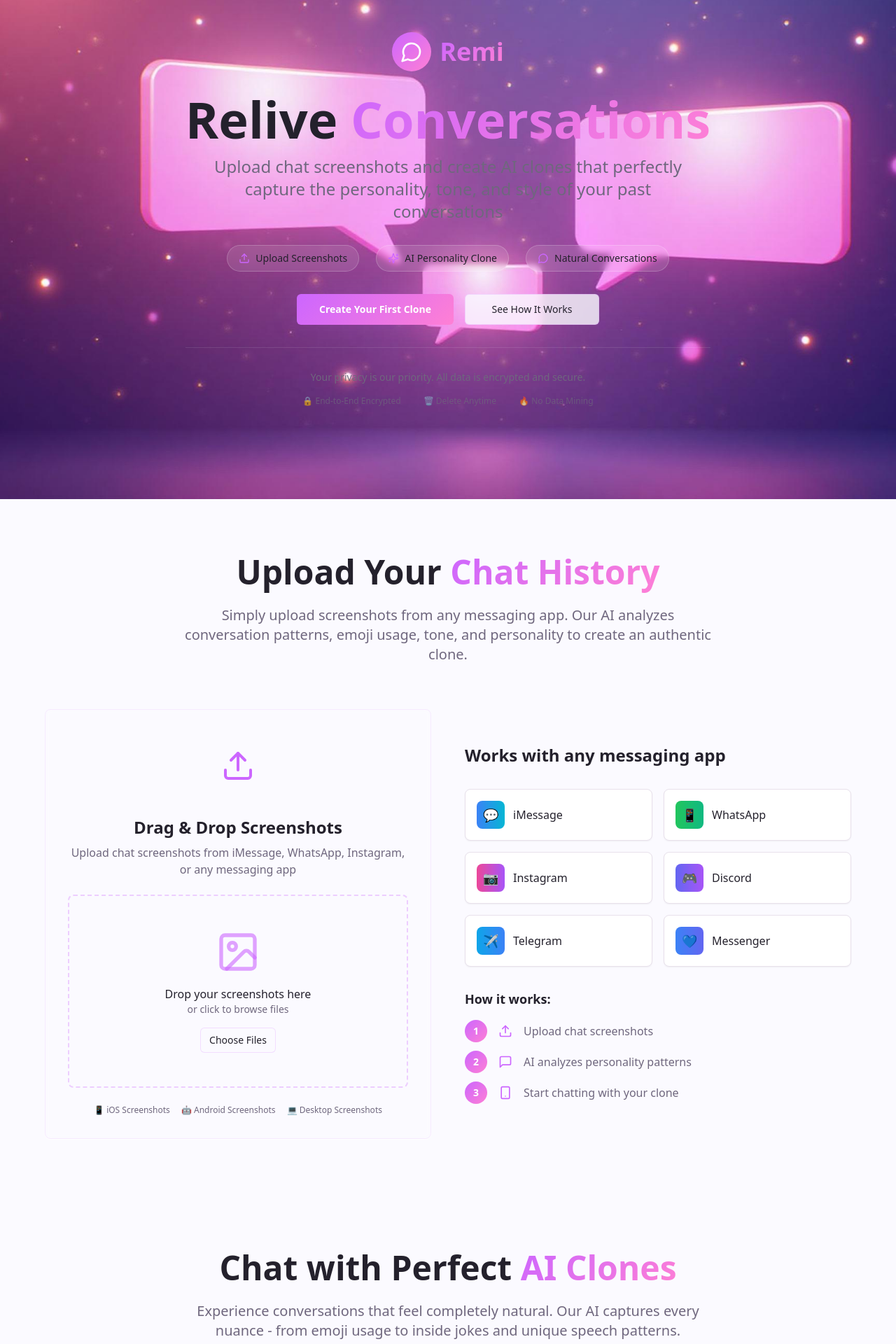
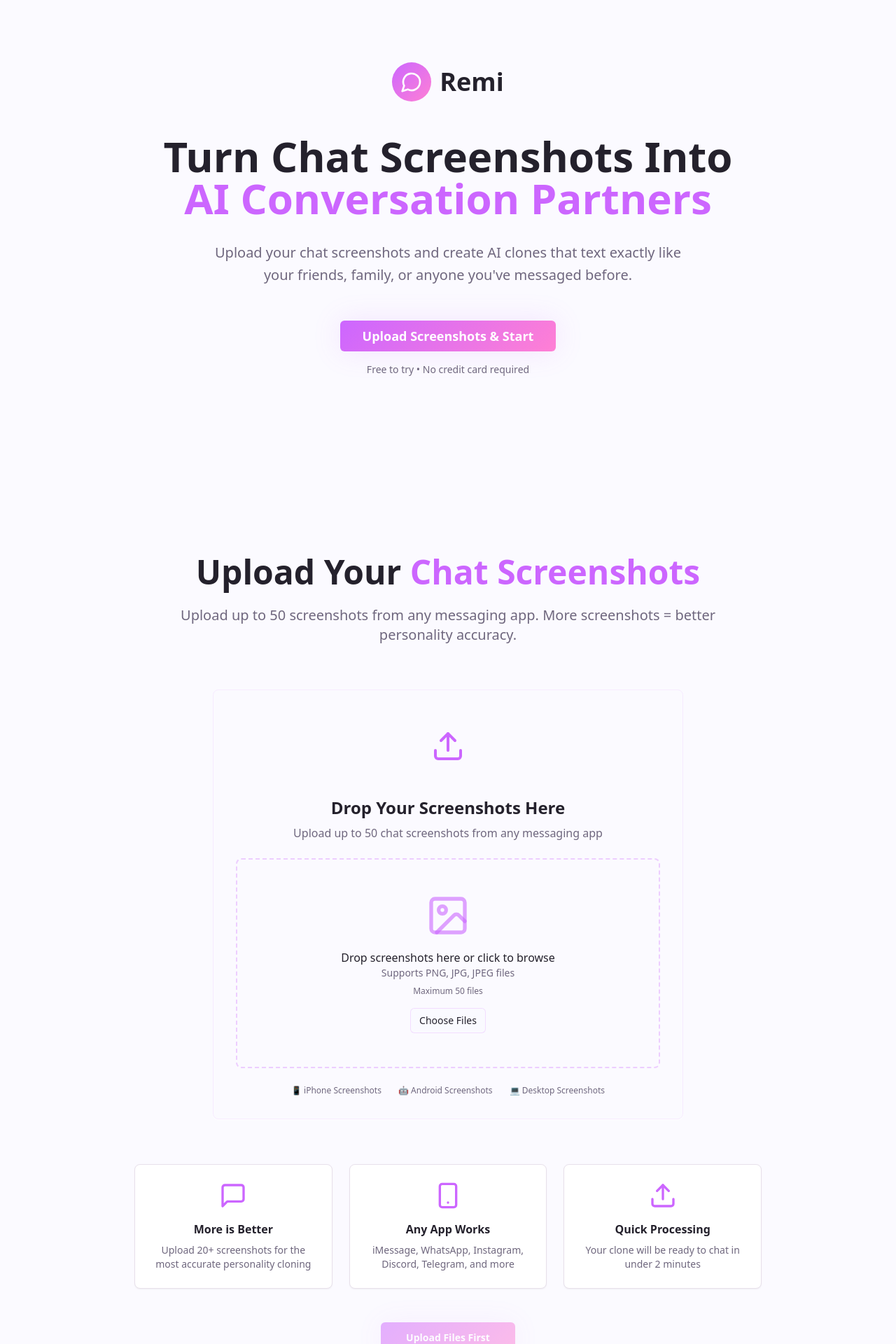
Before and after one commit to DanteBuonadonna/remiex, a React (Vite) app: page / in a window 1280 px wide. Shown: the part 87-2007 px from the top of the page at 70% size. Built offline with nearby package versions, Linux system fonts and the light colour scheme.

Commit message:
Simplify Home Screen UI
Refactor the home screen to reduce visual clutter and improve text readability. Increase the maximum number of allowed screenshot uploads to 50.

```diff
--- a/src/components/HeroSection.tsx
+++ b/src/components/HeroSection.tsx
@@ -1,81 +1,42 @@
 import { Button } from "@/components/ui/button";
-import { MessageCircle, Sparkles, Upload } from "lucide-react";
-import heroBackground from "@/assets/hero-bg.jpg";
+import { MessageCircle } from "lucide-react";
 
 const HeroSection = () => {
   return (
-    <section className="relative min-h-screen flex items-center justify-center overflow-hidden">
-      {/* Background Image */}
-      <div
-        className="absolute inset-0 bg-cover bg-center bg-no-repeat"
-        style={{ backgroundImage: `url(${heroBackground})` }}
-      />
-
-      {/* Gradient Overlay */}
-      <div className="absolute inset-0 bg-gradient-hero/80" />
-
-      {/* Content */}
-      <div className="relative z-10 max-w-4xl mx-auto px-6 text-center">
-        <div className="space-y-8">
+    <section className="min-h-screen flex items-center justify-center px-6">
+      <div className="max-w-4xl mx-auto text-center space-y-12">
         {/* Logo/Brand */}
-          <div className="flex items-center justify-center gap-3 mb-8">
-            <div className="p-3 rounded-full bg-gradient-primary shadow-glow">
+        <div className="flex items-center justify-center gap-3">
+          <div className="p-3 rounded-full bg-gradient-primary">
             <MessageCircle className="w-8 h-8 text-white" />
           </div>
-            <h1 className="text-4xl font-bold bg-gradient-primary bg-clip-text text-transparent">
+          <h1 className="text-4xl font-bold text-foreground">
             Remi
           </h1>
         </div>
 
-          {/* Main Headline */}
-          <div className="space-y-4">
-            <h2 className="text-5xl md:text-7xl font-bold text-foreground leading-tight">
-              Relive
-              <span className="bg-gradient-primary bg-clip-text text-transparent"> Conversations</span>
+        {/* Main Content */}
+        <div className="space-y-8">
+          <h2 className="text-5xl md:text-6xl font-bold text-foreground leading-tight">
+            Turn Chat Screenshots Into
+            <br />
+            <span className="text-primary">AI Conversation Partners</span>
           </h2>
-            <p className="text-xl md:text-2xl text-muted-foreground max-w-2xl mx-auto leading-relaxed">
-              Upload chat screenshots and create AI clones that perfectly capture the personality,
-              tone, and style of your past conversations
+
+          <p className="text-xl text-muted-foreground max-w-2xl mx-auto leading-relaxed">
+            Upload your chat screenshots and create AI clones that text exactly like your friends,
+            family, or anyone you've messaged before.
           </p>
         </div>
 
-          {/* Feature Highlights */}
-          <div className="flex flex-wrap justify-center gap-6 my-12">
-            <div className="flex items-center gap-2 px-4 py-2 rounded-full bg-white/10 backdrop-blur-sm border border-white/20">
-              <Upload className="w-4 h-4 text-primary" />
-              <span className="text-sm font-medium">Upload Screenshots</span>
-            </div>
-            <div className="flex items-center gap-2 px-4 py-2 rounded-full bg-white/10 backdrop-blur-sm border border-white/20">
-              <Sparkles className="w-4 h-4 text-primary" />
-              <span className="text-sm font-medium">AI Personality Clone</span>
-            </div>
-            <div className="flex items-center gap-2 px-4 py-2 rounded-full bg-white/10 backdrop-blur-sm border border-white/20">
-              <MessageCircle className="w-4 h-4 text-primary" />
-              <span className="text-sm font-medium">Natural Conversations</span>
-            </div>
-          </div>
-
-          {/* CTA Buttons */}
-          <div className="flex flex-col sm:flex-row gap-4 justify-center items-center">
-            <Button size="lg" variant="hero" className="min-w-48">
-              Create Your First Clone
+        {/* Simple CTA */}
+        <div className="space-y-4">
+          <Button size="lg" variant="hero" className="text-lg px-8 py-4">
+            Upload Screenshots & Start
           </Button>
-            <Button size="lg" variant="outline" className="min-w-48">
-              See How It Works
-            </Button>
-          </div>
-
-          {/* Trust Indicators */}
-          <div className="mt-12 pt-8 border-t border-white/10">
-            <p className="text-sm text-muted-foreground mb-4">
-              Your privacy is our priority. All data is encrypted and secure.
+          <p className="text-sm text-muted-foreground">
+            Free to try • No credit card required
           </p>
-            <div className="flex justify-center items-center gap-8 text-xs text-muted-foreground/70">
-              <span>🔒 End-to-End Encrypted</span>
-              <span>🗑️ Delete Anytime</span>
-              <span>🔥 No Data Mining</span>
-            </div>
-          </div>
         </div>
       </div>
     </section>
--- a/src/components/UploadSection.tsx
+++ b/src/components/UploadSection.tsx
@@ -1,104 +1,127 @@
 import { Button } from "@/components/ui/button";
 import { Card } from "@/components/ui/card";
-import { Upload, Image, Smartphone, MessageSquare } from "lucide-react";
+import { Upload, Image, Smartphone, MessageSquare, CheckCircle } from "lucide-react";
+import { useState } from "react";
 
 const UploadSection = () => {
+  const [uploadedCount, setUploadedCount] = useState(0);
+  const maxFiles = 50;
+
   return (
     <section className="py-20 px-6">
       <div className="max-w-6xl mx-auto">
         {/* Section Header */}
         <div className="text-center mb-16">
           <h2 className="text-4xl md:text-5xl font-bold text-foreground mb-6">
-            Upload Your <span className="bg-gradient-primary bg-clip-text text-transparent">Chat History</span>
+            Upload Your <span className="text-primary">Chat Screenshots</span>
           </h2>
           <p className="text-xl text-muted-foreground max-w-3xl mx-auto">
-            Simply upload screenshots from any messaging app. Our AI analyzes conversation patterns,
-            emoji usage, tone, and personality to create an authentic clone.
+            Upload up to 50 screenshots from any messaging app. More screenshots = better personality accuracy.
           </p>
         </div>
 
         {/* Upload Interface */}
-        <div className="grid lg:grid-cols-2 gap-12 items-center">
-          {/* Upload Card */}
-          <Card className="p-8 shadow-card border-primary/10 bg-gradient-secondary/50 backdrop-blur-sm">
+        <div className="max-w-2xl mx-auto">
+          <Card className="p-8 shadow-card border-primary/10 bg-gradient-secondary/30">
             <div className="text-center space-y-6">
               <div className="p-6 rounded-full bg-gradient-primary/10 w-fit mx-auto">
                 <Upload className="w-12 h-12 text-primary" />
               </div>
 
               <div>
-                <h3 className="text-2xl font-semibold mb-2">Drag & Drop Screenshots</h3>
+                <h3 className="text-2xl font-semibold mb-2">Drop Your Screenshots Here</h3>
                 <p className="text-muted-foreground">
-                  Upload chat screenshots from iMessage, WhatsApp, Instagram, or any messaging app
+                  Upload up to {maxFiles} chat screenshots from any messaging app
                 </p>
               </div>
+
+              {/* Upload Progress */}
+              {uploadedCount > 0 && (
+                <div className="space-y-2">
+                  <div className="flex items-center justify-center gap-2">
+                    <CheckCircle className="w-5 h-5 text-green-500" />
+                    <span className="text-sm font-medium">{uploadedCount} of {maxFiles} files uploaded</span>
+                  </div>
+                  <div className="w-full bg-muted rounded-full h-2">
+                    <div
+                      className="bg-gradient-primary h-2 rounded-full transition-all duration-300"
+                      style={{ width: `${(uploadedCount / maxFiles) * 100}%` }}
+                    />
+                  </div>
+                </div>
+              )}
 
               <div className="border-2 border-dashed border-primary/30 rounded-lg p-12 bg-white/5 hover:bg-white/10 transition-colors cursor-pointer">
                 <div className="space-y-4">
                   <Image className="w-16 h-16 text-primary/60 mx-auto" />
                   <div>
-                    <p className="font-medium">Drop your screenshots here</p>
-                    <p className="text-sm text-muted-foreground">or click to browse files</p>
+                    <p className="font-medium">Drop screenshots here or click to browse</p>
+                    <p className="text-sm text-muted-foreground">Supports PNG, JPG, JPEG files</p>
+                    <p className="text-xs text-muted-foreground mt-2">Maximum {maxFiles} files</p>
                   </div>
-                  <Button variant="outline" size="sm">
+                  <Button
+                    variant="outline"
+                    size="sm"
+                    onClick={() => setUploadedCount(Math.min(uploadedCount + 5, maxFiles))}
+                  >
                     Choose Files
                   </Button>
                 </div>
               </div>
 
-              <div className="flex justify-center gap-4 text-xs text-muted-foreground">
-                <span>📱 iOS Screenshots</span>
+              <div className="flex justify-center gap-6 text-xs text-muted-foreground">
+                <span>📱 iPhone Screenshots</span>
                 <span>🤖 Android Screenshots</span>
                 <span>💻 Desktop Screenshots</span>
               </div>
             </div>
           </Card>
+        </div>
 
-          {/* Supported Apps */}
-          <div className="space-y-8">
-            <h3 className="text-2xl font-semibold text-center lg:text-left">
-              Works with any messaging app
-            </h3>
+        {/* Tips Section */}
+        <div className="mt-16 max-w-4xl mx-auto">
+          <div className="grid md:grid-cols-2 lg:grid-cols-3 gap-6">
+            {/* Tips Cards */}
+            <Card className="p-6 text-center hover:shadow-card transition-all duration-300">
+              <MessageSquare className="w-10 h-10 text-primary mx-auto mb-4" />
+              <h4 className="font-semibold mb-2">More is Better</h4>
+              <p className="text-sm text-muted-foreground">
+                Upload 20+ screenshots for the most accurate personality cloning
+              </p>
+            </Card>
 
-            <div className="grid grid-cols-2 gap-4">
-              {[
-                { name: "iMessage", icon: "💬", color: "from-blue-500 to-cyan-500" },
-                { name: "WhatsApp", icon: "📱", color: "from-green-500 to-emerald-500" },
-                { name: "Instagram", icon: "📷", color: "from-pink-500 to-purple-500" },
-                { name: "Discord", icon: "🎮", color: "from-indigo-500 to-purple-500" },
-                { name: "Telegram", icon: "✈️", color: "from-sky-500 to-blue-500" },
-                { name: "Messenger", icon: "💙", color: "from-blue-500 to-indigo-500" },
-              ].map((app) => (
-                <Card key={app.name} className="p-4 hover:shadow-card transition-all duration-300 hover:scale-105 cursor-pointer">
-                  <div className="flex items-center gap-3">
-                    <div className={`w-10 h-10 rounded-lg bg-gradient-to-r ${app.color} flex items-center justify-center text-white text-lg`}>
-                      {app.icon}
-                    </div>
-                    <span className="font-medium">{app.name}</span>
-                  </div>
-                </Card>
-              ))}
-            </div>
+            <Card className="p-6 text-center hover:shadow-card transition-all duration-300">
+              <Smartphone className="w-10 h-10 text-primary mx-auto mb-4" />
+              <h4 className="font-semibold mb-2">Any App Works</h4>
+              <p className="text-sm text-muted-foreground">
+                iMessage, WhatsApp, Instagram, Discord, Telegram, and more
+              </p>
+            </Card>
 
-            {/* Process Steps */}
-            <div className="space-y-4 mt-8">
-              <h4 className="font-semibold text-lg">How it works:</h4>
-              <div className="space-y-3">
-                {[
-                  { step: "1", text: "Upload chat screenshots", icon: Upload },
-                  { step: "2", text: "AI analyzes personality patterns", icon: MessageSquare },
-                  { step: "3", text: "Start chatting with your clone", icon: Smartphone },
-                ].map(({ step, text, icon: Icon }) => (
-                  <div key={step} className="flex items-center gap-4">
-                    <div className="w-8 h-8 rounded-full bg-gradient-primary text-white flex items-center justify-center text-sm font-bold">
-                      {step}
-                    </div>
-                    <Icon className="w-5 h-5 text-primary" />
-                    <span className="text-muted-foreground">{text}</span>
-                  </div>
-                ))}
-              </div>
-            </div>
+            <Card className="p-6 text-center hover:shadow-card transition-all duration-300 md:col-span-2 lg:col-span-1">
+              <Upload className="w-10 h-10 text-primary mx-auto mb-4" />
+              <h4 className="font-semibold mb-2">Quick Processing</h4>
+              <p className="text-sm text-muted-foreground">
+                Your clone will be ready to chat in under 2 minutes
+              </p>
+            </Card>
+          </div>
+
+          {/* Next Step */}
+          <div className="text-center mt-12">
+            <Button
+              variant="hero"
+              size="lg"
+              disabled={uploadedCount === 0}
+              className="min-w-48"
+            >
+              {uploadedCount > 0 ? `Create Clone (${uploadedCount} files)` : 'Upload Files First'}
+            </Button>
+            {uploadedCount > 0 && (
+              <p className="text-sm text-muted-foreground mt-2">
+                Processing will take about {Math.ceil(uploadedCount / 10)} minute{uploadedCount > 10 ? 's' : ''}
+              </p>
+            )}
           </div>
         </div>
       </div>
```
Lines whose indentation alone changed are shown as unchanged.
